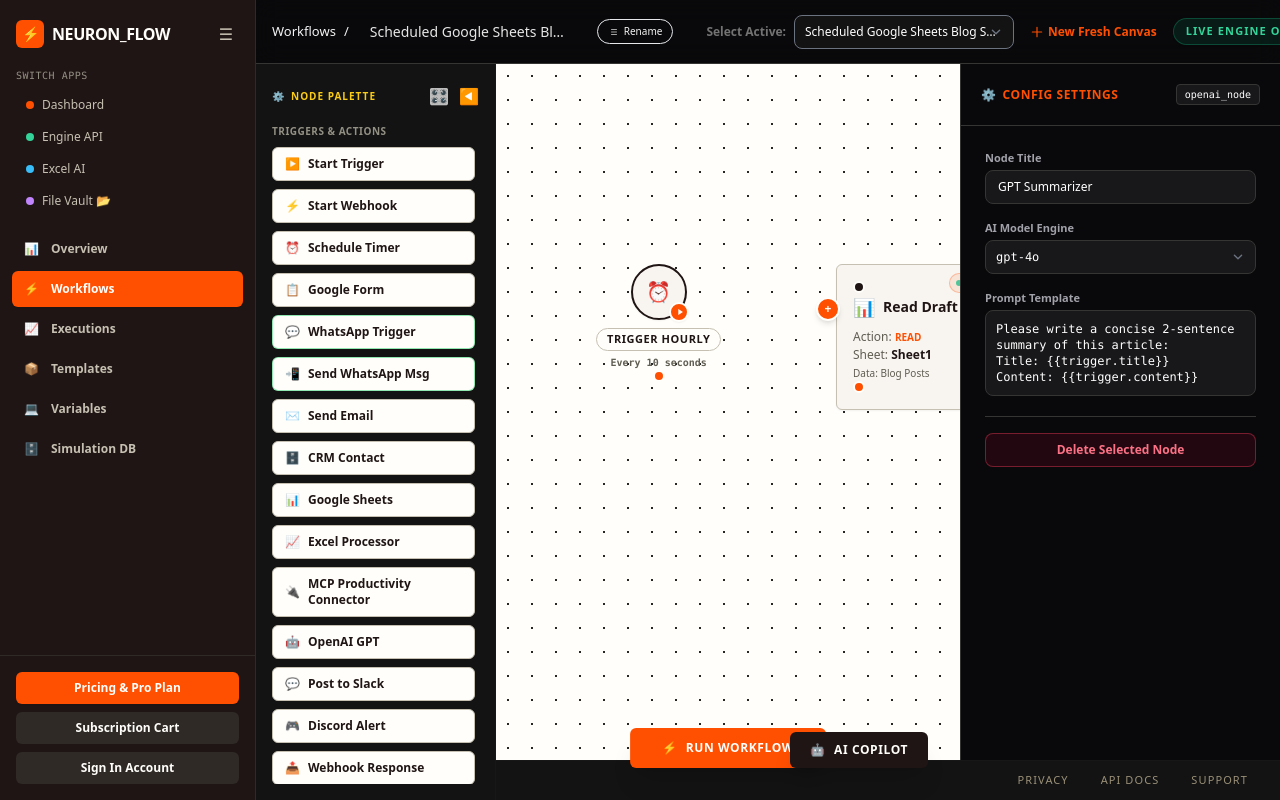
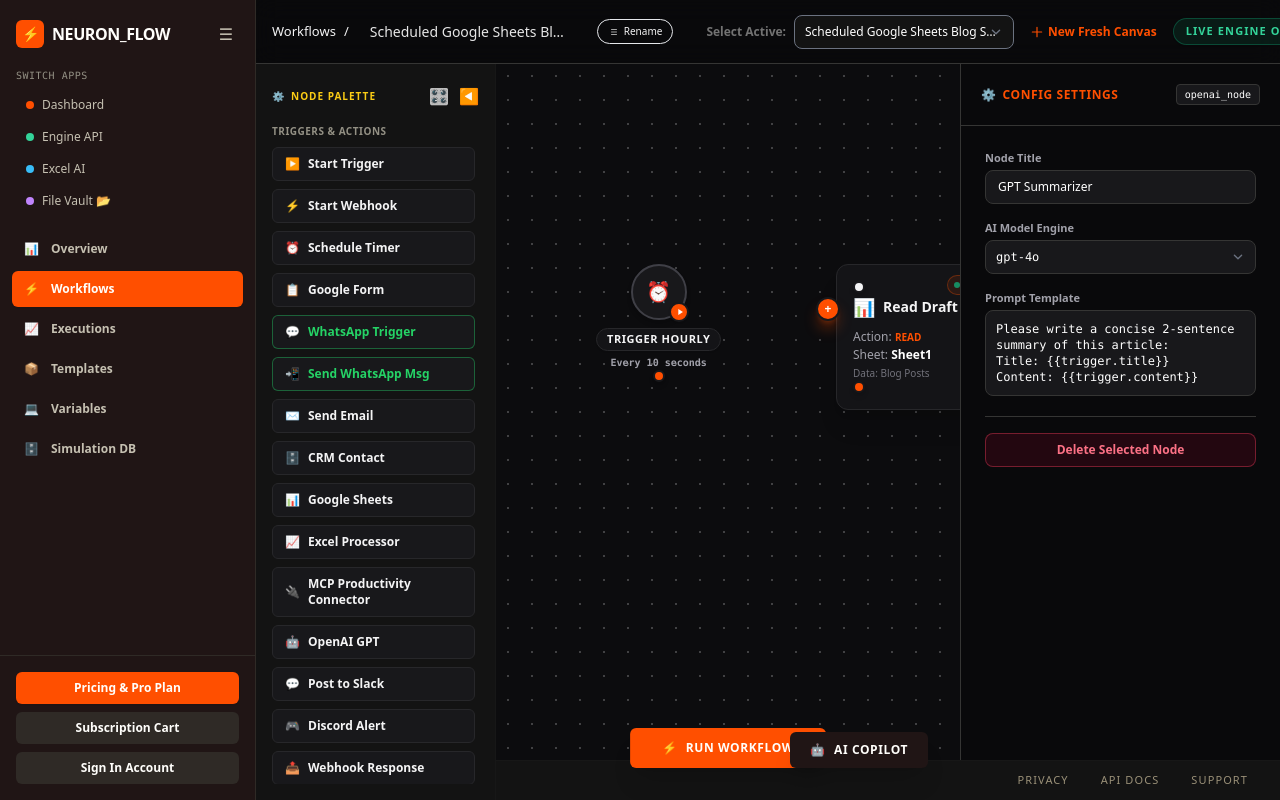
Before and after one commit to AB-stack-cmd/automation-flow, a Next.js app: page /workflows in a window 1280 px wide. Built offline with nearby package versions, Linux system fonts and the light colour scheme; no server answers; a web font is replaced by a local one.

Commit message:
feat: implement workflows page with visual canvas, template presets, and node palette UI

```diff
--- a/pages/workflows.js
+++ b/pages/workflows.js
@@ -440,7 +440,8 @@
               background: #facc15;
           }
           .dot-grid {
-            background-image: radial-gradient(#262626 1px, transparent 1px);
+            background-color: #0c0c0e;
+            background-image: radial-gradient(rgba(255, 255, 255, 0.22) 1.5px, transparent 1.5px);
             background-size: 24px 24px;
           }
           .glass-panel {
@@ -724,10 +725,10 @@
                             type="button"
                             onClick={() => addNodeToCanvas(item.type)}
                             className={`w-full flex items-center gap-2 px-3 py-2 rounded-md border text-xs font-bold text-left transition-all cursor-pointer ${item.isGreen
-                                ? 'border-[#25D366]/50 bg-[#fffefb] hover:border-[#25D366] text-[#201515]'
+                                ? 'border-[#25D366]/40 bg-[#18181b] hover:border-[#25D366] text-[#25D366]'
                                 : item.isRose
-                                  ? 'border-rose-300 bg-[#fffefb] hover:border-rose-600 text-rose-700'
-                                  : 'border-[#c5c0b1] bg-[#fffefb] hover:border-[#ff4f00] text-[#201515]'
+                                  ? 'border-rose-500/40 bg-[#18181b] hover:border-rose-500 text-rose-400'
+                                  : 'border-[#27272a] bg-[#18181b] hover:border-[#ff4f00] text-[#f4f4f5]'
                               }`}
                           >
                             <span>{item.icon}</span>
@@ -745,7 +746,7 @@
                 ref={canvasRef}
                 onMouseMove={handleCanvasMouseMove}
                 onMouseUp={handleCanvasMouseUp}
-                className="flex-1 h-full bg-[#fffefb] relative dot-grid overflow-hidden select-none"
+                className="flex-1 h-full bg-[#0c0c0e] relative dot-grid overflow-hidden select-none"
               >
                 <div className="react-flow" data-testid="rf__wrapper" style={{ width: '100%', height: '100%', overflow: 'hidden', position: 'relative', zIndex: 0 }}>
                   <div className="react-flow__renderer" style={{ position: 'static', width: '100%', height: '100%', top: 0, left: 0 }}>
@@ -777,9 +778,10 @@
                                     fill="none"
                                     className="react-flow__edge-path"
                                     style={{
-                                      strokeWidth: isEdgeActive ? 4 : 2,
-                                      stroke: 'rgb(250, 204, 21)',
-                                      strokeDasharray: isEdgeActive ? '6 4' : 'none'
+                                      strokeWidth: isEdgeActive ? 4 : 2.5,
+                                      stroke: isEdgeActive ? '#ff4f00' : '#ff7a33',
+                                      strokeDasharray: isEdgeActive ? '6 4' : 'none',
+                                      filter: 'drop-shadow(0 0 6px rgba(255, 122, 51, 0.45))'
                                     }}
                                   />
                                   <path
@@ -810,6 +812,7 @@
                                   stroke="#ff4f00"
                                   strokeWidth="2.5"
                                   strokeDasharray="4 4"
+                                  style={{ filter: 'drop-shadow(0 0 6px rgba(255, 79, 0, 0.6))' }}
                                 />
                               );
                             })()}
@@ -843,7 +846,7 @@
                                 <button
                                   type="button"
                                   onClick={() => insertNodeBetweenEdge(edge.id)}
-                                  className="group flex items-center justify-center w-6 h-6 rounded-full bg-[#ff4f00] border-2 border-[#fffefb] text-[#fffefb] hover:scale-110 transition-all duration-150 cursor-pointer shadow-md"
+                                  className="group flex items-center justify-center w-6 h-6 rounded-full bg-[#ff4f00] border-2 border-[#18181b] text-white hover:scale-110 transition-all duration-150 cursor-pointer shadow-lg shadow-[#ff4f00]/40"
                                   title="Insert OpenAI node here"
                                 >
                                   <span className="text-xs font-bold transition-transform duration-200 group-hover:rotate-90">+</span>
@@ -869,23 +872,23 @@
                                   style={{ zIndex: isSelected ? 1000 : 0, transform: `translate(${node.x}px, ${node.y}px)`, pointerEvents: 'all' }}
                                 >
                                   <div className="relative group flex flex-col items-center cursor-grab active:cursor-grabbing">
-                                    <div className={`w-14 h-14 rounded-full bg-[#f8f4f0] dark:bg-[#18181b] border-2 flex items-center justify-center relative transition-all duration-200 ${isSelected ? 'border-[#ff4f00] ring-2 ring-[#ff4f00]/40' : 'border-[#201515] dark:border-[#3f3f46] hover:border-[#ff4f00]'
-                                      } shadow-sm`}>
+                                    <div className={`w-14 h-14 rounded-full bg-[#18181b] border-2 flex items-center justify-center relative transition-all duration-200 ${isSelected ? 'border-[#ff4f00] ring-2 ring-[#ff4f00]/40 shadow-lg shadow-[#ff4f00]/20' : 'border-[#3f3f46] hover:border-[#ff4f00]'
+                                      } shadow-md`}>
                                       <span className="text-[#ff4f00] font-bold text-xl">⏰</span>
-                                      <div className="absolute -bottom-1 -right-1 w-5 h-5 rounded-full bg-[#ff4f00] border-2 border-[#fffefb] flex items-center justify-center shadow-sm">
-                                        <svg className="w-2.5 h-2.5 text-[#fffefb] ml-0.5" viewBox="0 0 24 24" fill="currentColor"><path d="M8 5v14l11-7z"></path></svg>
+                                      <div className="absolute -bottom-1 -right-1 w-5 h-5 rounded-full bg-[#ff4f00] border-2 border-[#18181b] flex items-center justify-center shadow-sm">
+                                        <svg className="w-2.5 h-2.5 text-white ml-0.5" viewBox="0 0 24 24" fill="currentColor"><path d="M8 5v14l11-7z"></path></svg>
                                       </div>
                                     </div>
-                                    <div className="mt-2 whitespace-nowrap text-[11px] uppercase tracking-wider font-semibold text-[#201515] dark:text-[#f4f4f5] bg-[#fffefb] dark:bg-[#141417] px-2.5 py-0.5 rounded-full border border-[#c5c0b1] dark:border-[#27272a]">
+                                    <div className="mt-2 whitespace-nowrap text-[11px] uppercase tracking-wider font-semibold text-[#f4f4f5] bg-[#141417] px-2.5 py-0.5 rounded-full border border-[#27272a] shadow-sm">
                                       {node.label}
                                     </div>
-                                    <div className="text-[10px] text-[#605d52] dark:text-[#a1a1aa] font-mono mt-1 font-semibold">
+                                    <div className="text-[10px] text-[#a1a1aa] font-mono mt-1 font-semibold">
                                       Every {node.data?.interval || 10} seconds
                                     </div>
                                     {/* Output Port Handle */}
                                     <div
                                       onClick={(e) => handlePortClick(e, node.id, 'output')}
-                                      className="react-flow__handle react-flow__handle-right nodrag nopan !w-3 !h-3 !bg-[#ff4f00] !border-2 !border-[#fffefb] !rounded-full !right-[-6px] source cursor-pointer hover:scale-125 transition-transform"
+                                      className="react-flow__handle react-flow__handle-right nodrag nopan !w-3 !h-3 !bg-[#ff4f00] !border-2 !border-[#18181b] !rounded-full !right-[-6px] source cursor-pointer hover:scale-125 transition-transform shadow-md"
                                       title="Output Source Handle"
                                     ></div>
                                   </div>
@@ -901,15 +904,15 @@
                                 className={`react-flow__node nopan selectable absolute ${isSelected ? 'selected' : ''}`}
                                 style={{ zIndex: isSelected ? 1000 : 0, transform: `translate(${node.x}px, ${node.y}px)`, pointerEvents: 'all' }}
                               >
-                                <div className={`node-card w-56 p-4 rounded-md relative group cursor-pointer text-[#201515] dark:text-[#f4f4f5] text-left transition-all duration-200 shadow-sm ${isSelected
-                                    ? 'bg-[#f8f4f0] dark:bg-[#1f1f23] border-2 border-[#ff4f00] shadow-[0_4px_16px_rgba(255,79,0,0.2)] scale-[1.02]'
+                                <div className={`node-card w-56 p-4 rounded-xl relative group cursor-pointer text-[#f4f4f5] text-left transition-all duration-200 shadow-xl ${isSelected
+                                    ? 'bg-[#1a1a1f] border-2 border-[#ff4f00] shadow-[0_4px_24px_rgba(255,79,0,0.3)] scale-[1.02]'
                                     : isActive
-                                      ? 'bg-[#f8f4f0] dark:bg-[#1f1f23] border-2 border-emerald-500 shadow-[0_4px_16px_rgba(16,185,129,0.3)] animate-pulse'
-                                      : 'bg-[#f8f4f0] dark:bg-[#18181b] border border-[#c5c0b1] dark:border-[#27272a] hover:border-[#201515] dark:hover:border-[#ff4f00] hover:shadow-md'
+                                      ? 'bg-[#1a1a1f] border-2 border-emerald-500 shadow-[0_4px_24px_rgba(16,185,129,0.35)] animate-pulse'
+                                      : 'bg-[#141417] border border-[#27272a] hover:border-[#ff4f00] hover:shadow-2xl'
                                   }`}>
                                   {/* Performance Badge */}
                                   {node.type !== 'slack' && node.type !== 'end' && (
-                                    <div className="absolute top-2 right-2 flex items-center gap-1 text-[9px] font-mono font-bold bg-[#ff4f00]/10 border border-[#ff4f00]/30 text-[#ff4f00] dark:text-orange-400 px-1.5 py-0.5 rounded-full shadow-2xs">
+                                    <div className="absolute top-2.5 right-2.5 flex items-center gap-1 text-[9px] font-mono font-bold bg-[#ff4f00]/10 border border-[#ff4f00]/30 text-orange-400 px-1.5 py-0.5 rounded-full shadow-xs">
                                       <span className="w-1.5 h-1.5 rounded-full bg-emerald-500 animate-pulse"></span>
                                       <span>⚡ &lt;1ms</span>
                                       <span className="opacity-40">|</span>
@@ -921,7 +924,7 @@
                                   {node.type !== 'start_trigger' && (
                                     <div
                                       onClick={(e) => handlePortClick(e, node.id, 'input')}
-                                      className="react-flow__handle react-flow__handle-left nodrag nopan !w-3 !h-3 !bg-[#201515] dark:!bg-[#f4f4f5] !border-2 !border-[#fffefb] !rounded-full !left-[-6px] hover:!bg-[#ff4f00] target cursor-pointer hover:scale-125 transition-transform"
+                                      className="react-flow__handle react-flow__handle-left nodrag nopan !w-3 !h-3 !bg-[#f4f4f5] !border-2 !border-[#18181b] !rounded-full !left-[-6px] hover:!bg-[#ff4f00] target cursor-pointer hover:scale-125 transition-transform shadow-md"
                                       title="Input Target Handle"
                                     ></div>
                                   )}
@@ -931,32 +934,32 @@
                                     <span className="text-lg">
                                       {node.type === 'google_sheets' ? '📊' : node.type === 'openai' ? '🤖' : node.type === 'slack' ? '💬' : node.type === 'send_whatsapp' ? '📲' : '⚡'}
                                     </span>
-                                    <span className="text-sm font-bold text-[#201515] dark:text-[#f4f4f5]">{node.label}</span>
+                                    <span className="text-sm font-bold text-[#f4f4f5]">{node.label}</span>
                                   </div>
 
                                   {/* Node Content Body Preview */}
-                                  <div className="text-xs text-[#605d52] dark:text-[#a1a1aa] flex flex-col gap-0.5">
+                                  <div className="text-xs text-[#a1a1aa] flex flex-col gap-0.5">
                                     {node.type === 'google_sheets' && (
                                       <>
                                         <div>Action: <span className="text-[#ff4f00] font-bold uppercase text-[10px]">{node.data?.action || 'read'}</span></div>
-                                        <div>Sheet: <span className="font-semibold text-[#201515] dark:text-[#f4f4f5]">{node.data?.sheet || 'Sheet1'}</span></div>
-                                        <div className="text-[10px]">Data: {node.data?.dataName || 'Blog Posts'}</div>
+                                        <div>Sheet: <span className="font-semibold text-white">{node.data?.sheet || 'Sheet1'}</span></div>
+                                        <div className="text-[10px] text-[#71717a]">Data: {node.data?.dataName || 'Blog Posts'}</div>
                                       </>
                                     )}
                                     {node.type === 'openai' && (
                                       <>
-                                        <div>Model: <span className="text-purple-600 dark:text-purple-400 font-bold uppercase text-[10px]">{node.data?.model || 'gpt-4o'}</span></div>
-                                        <div className="truncate text-[10px]">Prompt: {node.data?.prompt || 'Summarize contents concisely...'}</div>
+                                        <div>Model: <span className="text-purple-400 font-bold uppercase text-[10px]">{node.data?.model || 'gpt-4o'}</span></div>
+                                        <div className="truncate text-[10px] text-[#71717a]">Prompt: {node.data?.prompt || 'Summarize contents concisely...'}</div>
                                       </>
                                     )}
                                     {node.type === 'slack' && (
-                                      <div className="truncate text-[10px]">Msg: {node.data?.message || '📢 *New Notification:* {{trigger.title}}'}</div>
+                                      <div className="truncate text-[10px] text-[#71717a]">Msg: {node.data?.message || '📢 *New Notification:* {{trigger.title}}'}</div>
                                     )}
                                     {node.type === 'send_whatsapp' && (
                                       <div>Phone: <span className="font-mono text-emerald-400">{node.data?.phone || '+1 555-019-2834'}</span></div>
                                     )}
                                     {node.type !== 'google_sheets' && node.type !== 'openai' && node.type !== 'slack' && node.type !== 'send_whatsapp' && (
-                                      <div className="text-[10px] font-mono">Node Type: {node.type}</div>
+                                      <div className="text-[10px] font-mono text-[#71717a]">Node Type: {node.type}</div>
                                     )}
                                   </div>
 
@@ -964,7 +967,7 @@
                                   {node.type !== 'end' && (
                                     <div
                                       onClick={(e) => handlePortClick(e, node.id, 'output')}
-                                      className="react-flow__handle react-flow__handle-right nodrag nopan !w-3 !h-3 !bg-[#ff4f00] !border-2 !border-[#fffefb] !rounded-full !right-[-6px] source cursor-pointer hover:scale-125 transition-transform"
+                                      className="react-flow__handle react-flow__handle-right nodrag nopan !w-3 !h-3 !bg-[#ff4f00] !border-2 !border-[#18181b] !rounded-full !right-[-6px] source cursor-pointer hover:scale-125 transition-transform shadow-md"
                                       title="Output Source Handle"
                                     ></div>
                                   )}
```
Also changed, not shown: middleware.js (+9 -13 lines), pages/files.js (+10 -2 lines), 2 other files (tests, documents, lock files or other folders).
